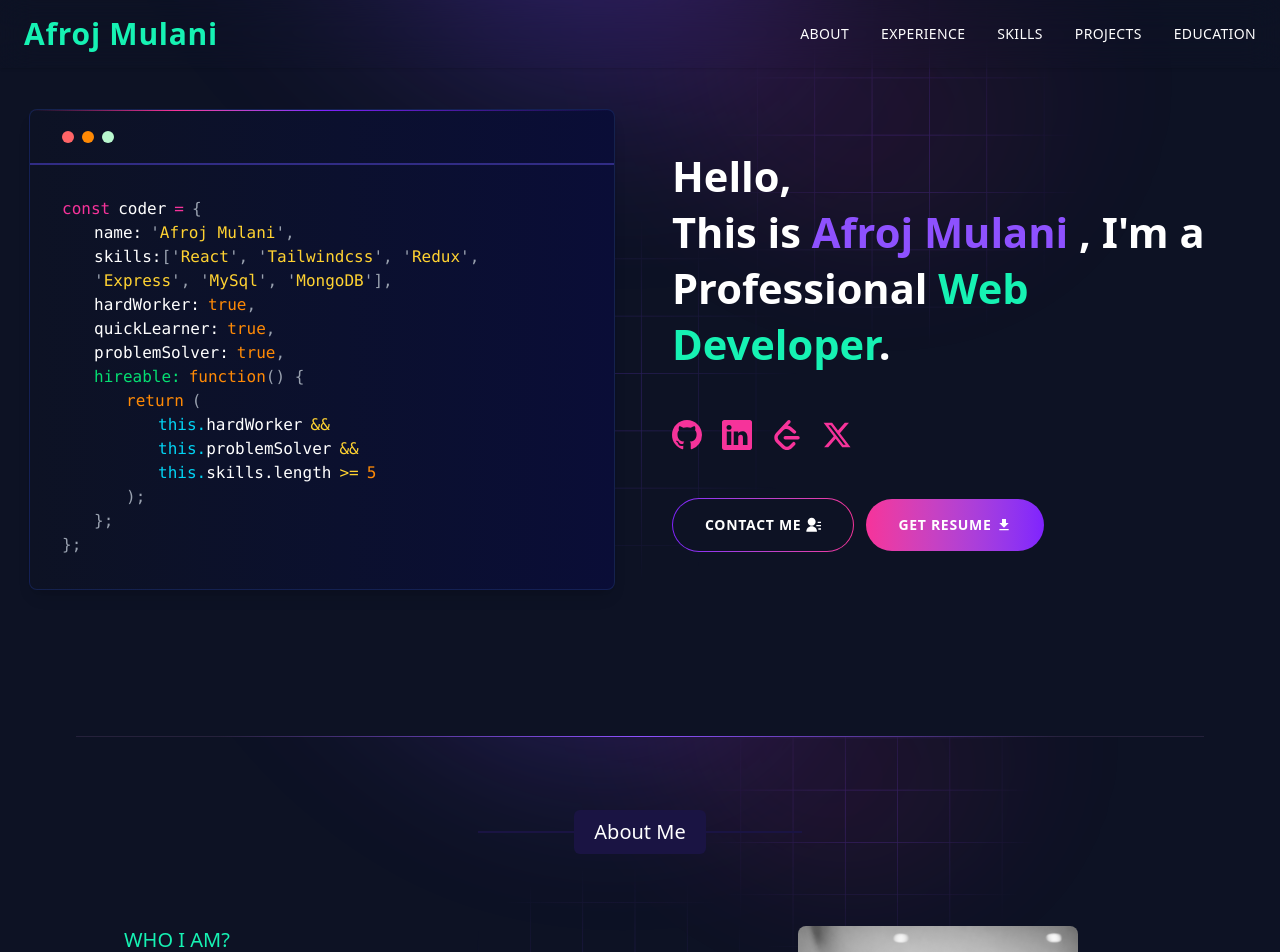
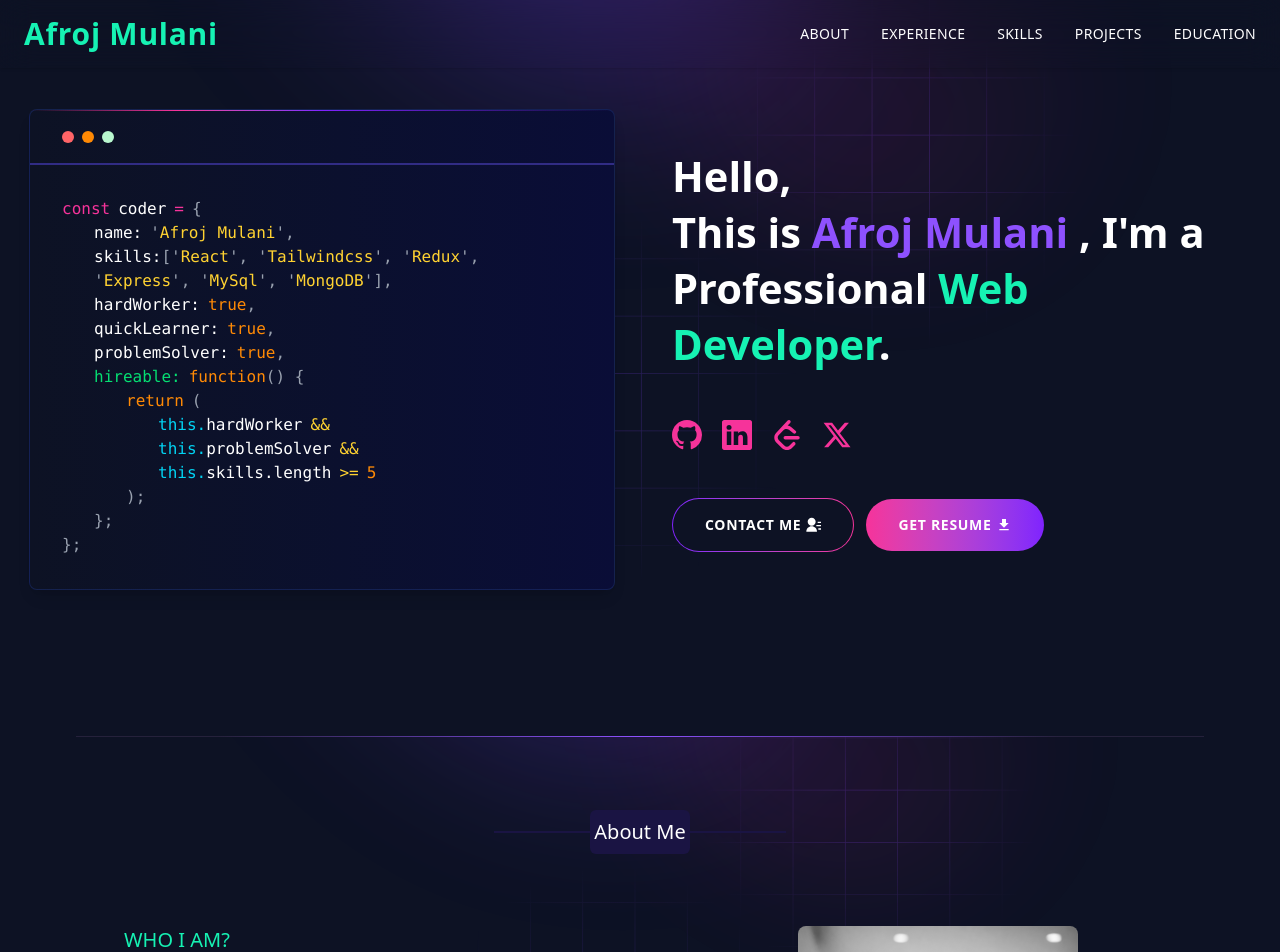
Before and after one commit to CodeByAfroj/port_folio, a React (Vite) app: page / in a window 1280 px wide. Shown: the top 952 px of the page. Built offline with nearby package versions, Linux system fonts and the light colour scheme; no server answers.

Commit message:
ui changes

```diff
--- a/index.html
+++ b/index.html
@@ -4,7 +4,7 @@
     <meta charset="UTF-8" />
     <link rel="icon" type="image/svg+xml" href="/vite.svg" />
     <meta name="viewport" content="width=device-width, initial-scale=1.0" />
-    <title>Afroj Mulani PortFolio</title>
+    <title>Afroj Mulani's PortFolio</title>
   </head>
   <body>
     <div id="root"></div>
--- a/src/components/homepage/about/AboutSection.jsx
+++ b/src/components/homepage/about/AboutSection.jsx
@@ -25,7 +25,7 @@ function AboutSection() {
       <div className="flex justify-center my-10 lg:py-8">
         <div className="flex  items-center">
           <span className="w-24 h-[2px] bg-[#1a1443]"></span>
-          <span className="bg-[#1a1443] w-fit text-white p-2 px-5 text-xl rounded-md">
+          <span className="bg-[#1a1443] w-fit text-white p-2 px-1 text-xl rounded-md">
             About Me
           </span>
           <span className="w-24 h-[2px] bg-[#1a1443]"></span>
```
Also changed, not shown: 1 other file (tests, documents, lock files or other folders).
